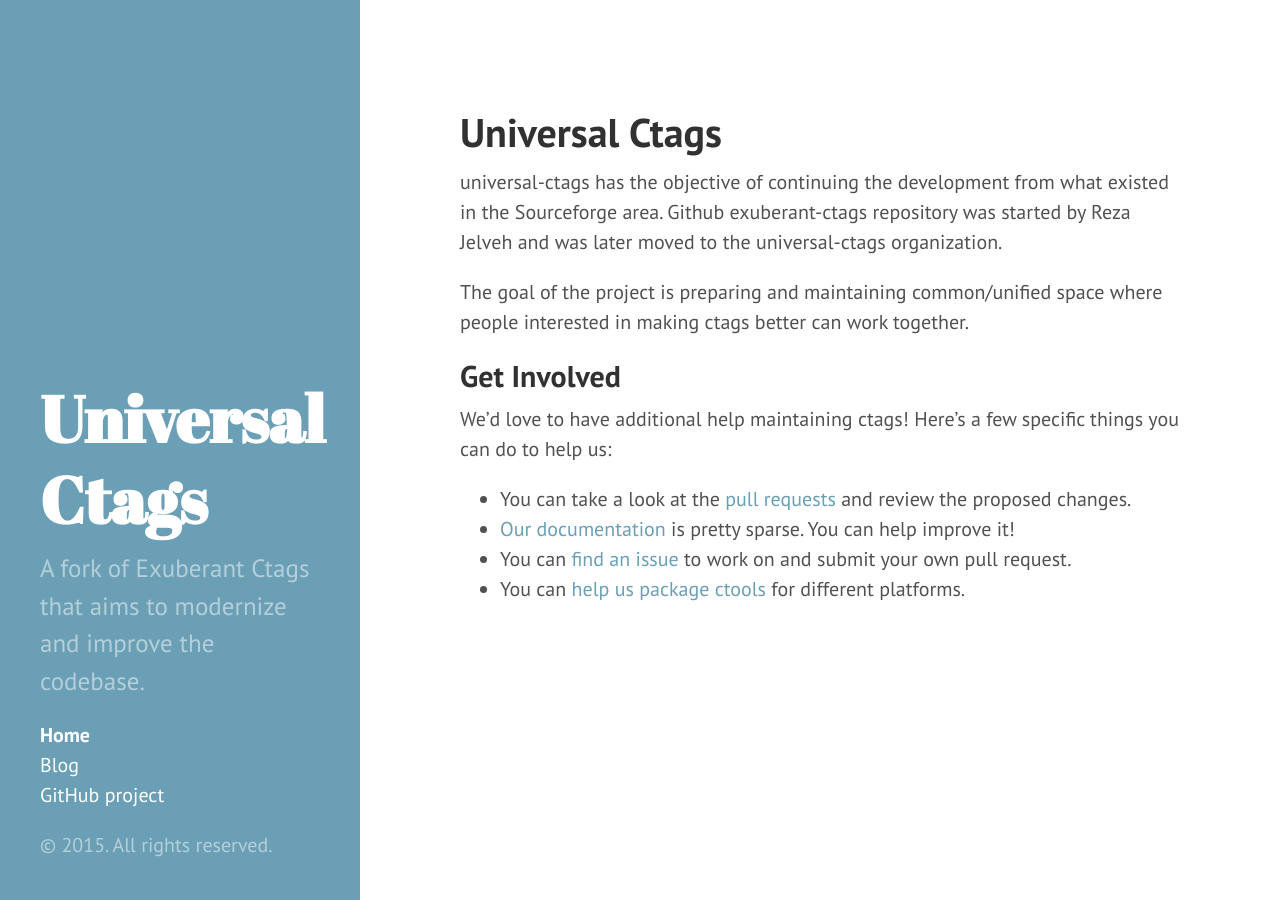
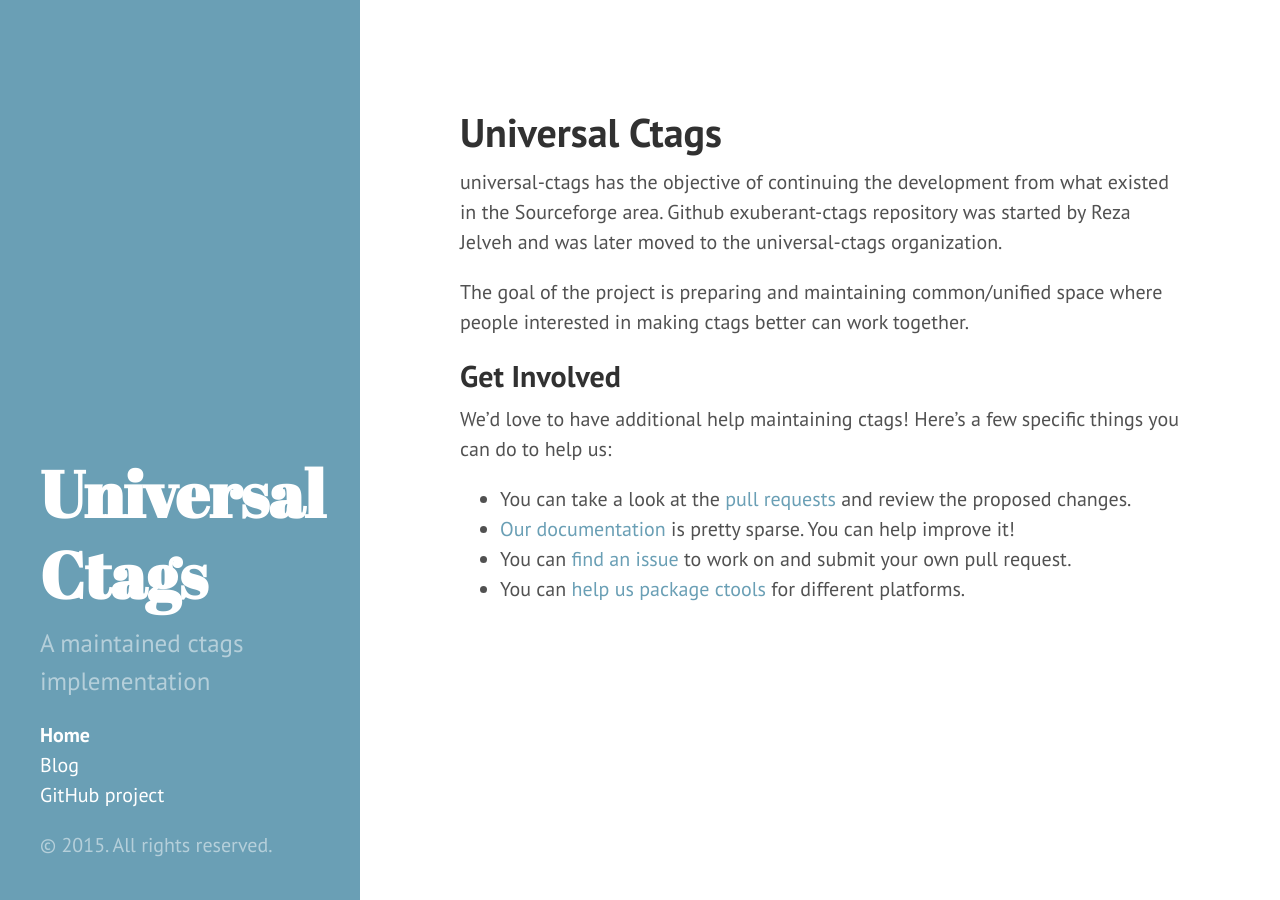
Before and after one commit to universal-ctags/universal-ctags.github.io, a Jekyll site: the page built from index.md, in a window 1280 px wide. Built offline with Jekyll 4.4.1, drawn with Linux system fonts in a browser that asks for light colours.

Commit message:
Updating project tagline

```diff
--- a/_config.yml
+++ b/_config.yml
@@ -3,8 +3,8 @@
 
 # Setup
 title: 'Universal Ctags'
-tagline: ''
-description: 'A fork of Exuberant Ctags that aims to modernize and improve the codebase.'
+tagline: 'A maintained ctags implementation'
+description: 'A maintained ctags implementation'
 url: 'https://ctags.io'
 
 paginate: 5
```
